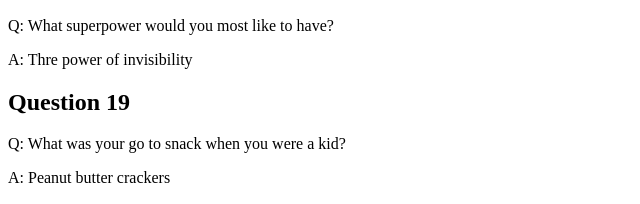
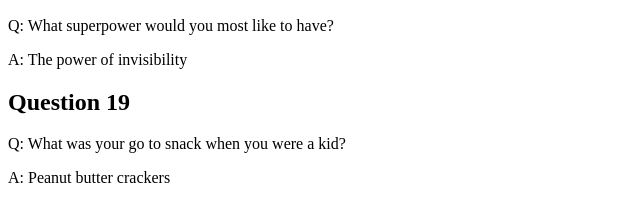
Before and after one commit to akasekamp/avt217, a plain HTML site: page index.html in a window 1280 px wide. Shown: the part 2130-2334 px from the top of the page, 0-640 px from the left. Drawn offline with Linux system fonts and the light colour scheme.

Commit message:
Update index.html

```diff
--- a/index.html
+++ b/index.html
@@ -67,7 +67,7 @@
     <p>A: Comfort foods</p>
     <h2>Question 18</h2>
     <p>Q: What superpower would you most like to have?</p>
-    <p>A: Thre power of invisibility</p>
+    <p>A: The power of invisibility</p>
     <h2>Question 19</h2>
     <p>Q: What was your go to snack when you were a kid?</p>
     <p>A: Peanut butter crackers</p>
```
